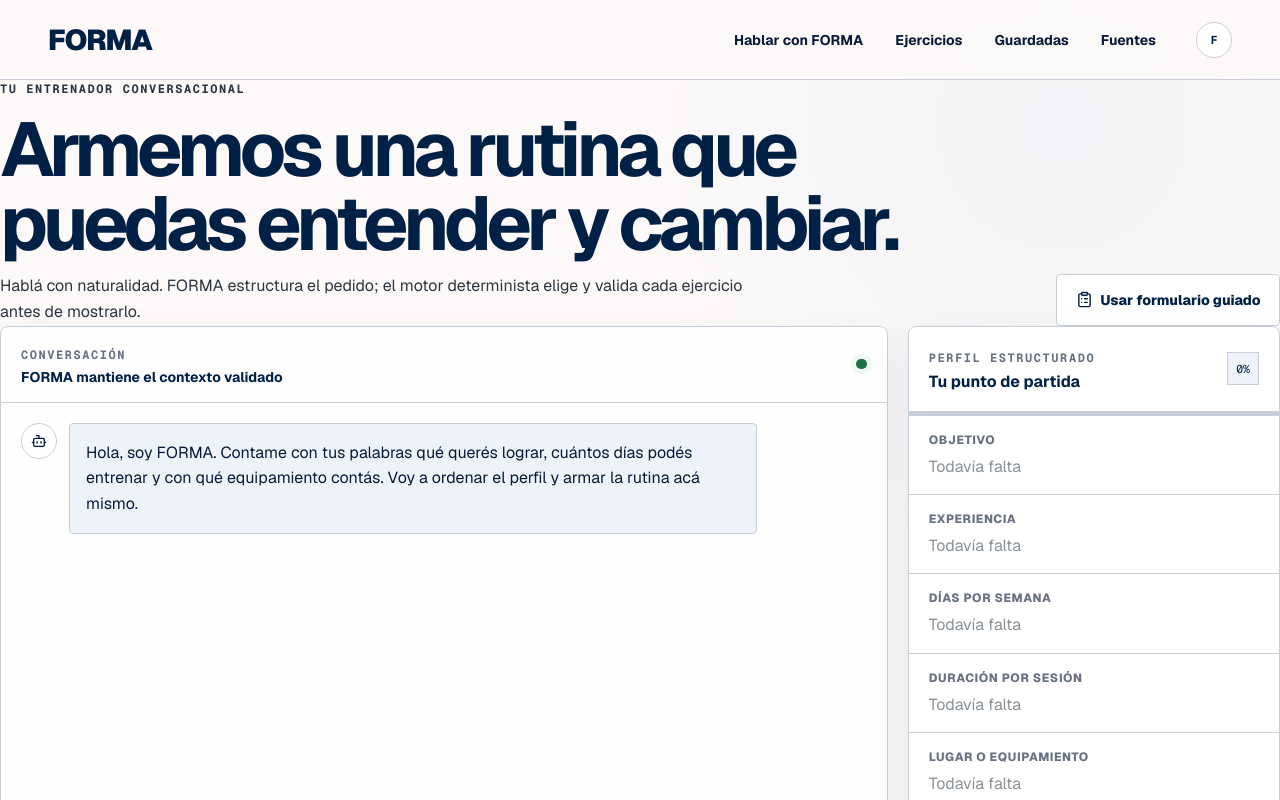
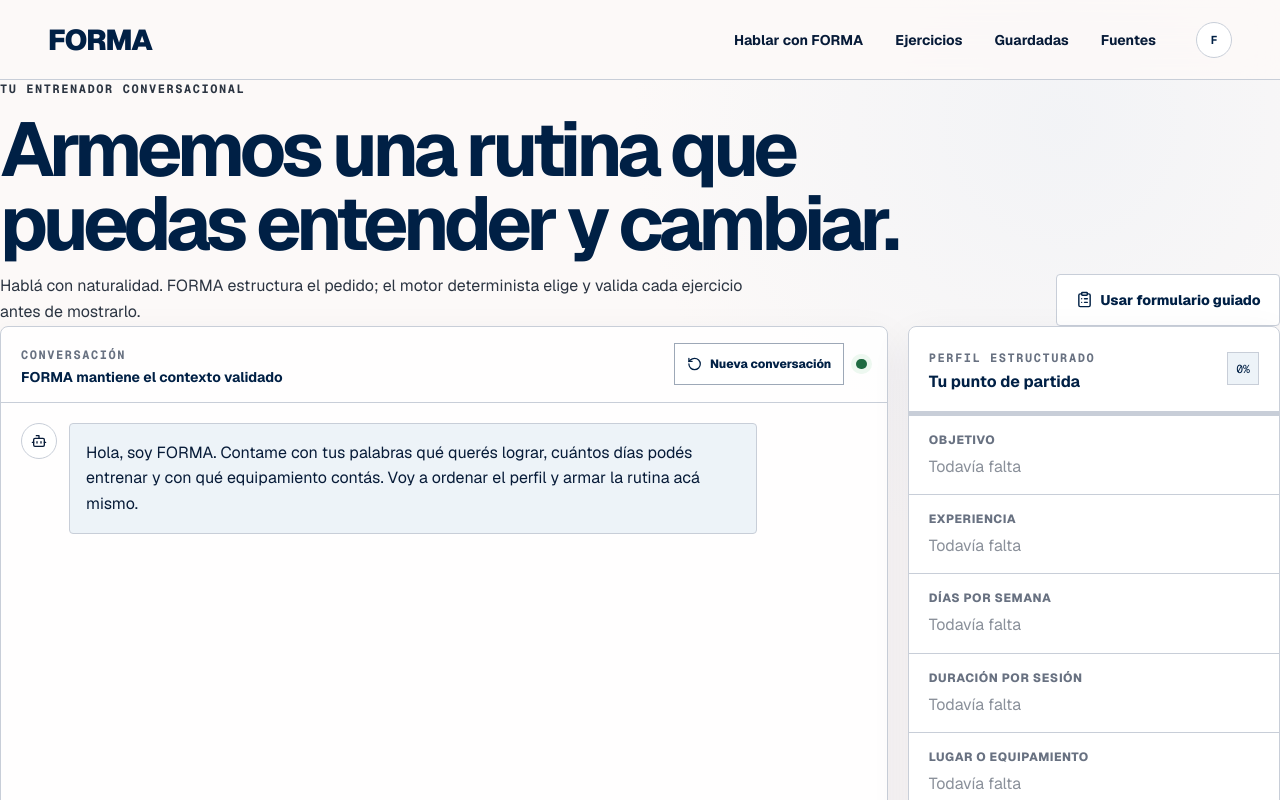
Before and after one commit to FrancoAvolio/FORMA, a Next.js app: page /crear/chat in a window 1280 px wide. Shown: the top 800 px of the page. Built offline with nearby package versions, Linux system fonts and the light colour scheme.

Commit message:
fix: add new conversation button functionality and enhance chat UI styling

```diff
--- a/src/components/chat/routine-chat.module.css
+++ b/src/components/chat/routine-chat.module.css
@@ -61,6 +61,39 @@
   margin-top: var(--space-1);
   color: var(--color-brand);
   font-size: var(--text-sm);
+}
+
+.chatTopActions {
+  display: flex;
+  align-items: center;
+  gap: var(--space-3);
+}
+
+.newConversation {
+  display: inline-flex;
+  min-height: 2.25rem;
+  align-items: center;
+  gap: var(--space-2);
+  border: 1px solid var(--color-line-strong);
+  background: var(--color-white);
+  padding: var(--space-2) var(--space-3);
+  color: var(--color-brand);
+  cursor: pointer;
+  font-size: var(--text-xs);
+  font-weight: 750;
+}
+
+.newConversation:hover {
+  border-color: var(--color-brand);
+}
+
+.newConversation:disabled {
+  cursor: not-allowed;
+  opacity: 0.55;
+}
+
+.newConversation svg {
+  width: 0.95rem;
 }
 
 .statusDot {
--- a/src/components/chat/routine-chat.tsx
+++ b/src/components/chat/routine-chat.tsx
@@ -80,7 +80,10 @@ import {
   type RoutineConversationStateUpdate,
   type RoutineRepository,
 } from "@/persistence";
-import { exerciseLabel, exerciseListLabel } from "@/presentation/exercise-labels";
+import {
+  exerciseLabel,
+  exerciseListLabel,
+} from "@/presentation/exercise-labels";
 
 import { ConversationRoutinePreview } from "./conversation-routine-preview";
 import styles from "./routine-chat.module.css";
@@ -119,7 +122,8 @@ function matchesSavedSnapshot(
   return (
     JSON.stringify(current.request) === JSON.stringify(saved.request) &&
     JSON.stringify(current.plan) === JSON.stringify(saved.plan) &&
-    JSON.stringify(current.safetyScreening) === JSON.stringify(saved.safetyScreening)
+    JSON.stringify(current.safetyScreening) ===
+      JSON.stringify(saved.safetyScreening)
   );
 }
 
@@ -241,10 +245,7 @@ function isAiErrorCode(value: unknown): value is AiErrorCode {
   );
 }
 
-function fallbackFromPayload(
-  payload: unknown,
-  status = 503,
-): AiFallbackState {
+function fallbackFromPayload(payload: unknown, status = 503): AiFallbackState {
   const envelope =
     payload && typeof payload === "object"
       ? (payload as Record<string, unknown>)
@@ -275,9 +276,13 @@ function fallbackFromPayload(
     canRetry:
       typeof error?.canRetry === "boolean"
         ? error.canRetry
-        : ["unavailable", "timeout", "invalid_output", "rate_limited", "provider_error"].includes(
-            code,
-          ),
+        : [
+            "unavailable",
+            "timeout",
+            "invalid_output",
+            "rate_limited",
+            "provider_error",
+          ].includes(code),
     ...(typeof error?.retryAfterSeconds === "number"
       ? { retryAfterSeconds: error.retryAfterSeconds }
       : {}),
@@ -346,10 +351,8 @@ function composeContext(options: {
   exerciseContext?: unknown;
   assumptions?: readonly string[];
 }): ValidatedAssistantResponseContext {
-  const allowedNextActions: ValidatedAssistantResponseContext["allowedNextActions"] = [
-    "open_guided_form",
-    "browse_exercises",
-  ];
+  const allowedNextActions: ValidatedAssistantResponseContext["allowedNextActions"] =
+    ["open_guided_form", "browse_exercises"];
   if (options.state.missingFields.length > 0) {
     allowedNextActions.unshift("ask_missing_information");
   }
@@ -480,12 +483,15 @@ export function RoutineChat({
   const [activity, setActivity] = useState("Entendiendo tu mensaje…");
   const [fallback, setFallback] = useState<AiFallbackState | null>(null);
   const [generationError, setGenerationError] = useState<string | null>(null);
-  const [diagnostics, setDiagnostics] = useState<ProviderDiagnostics | null>(null);
+  const [diagnostics, setDiagnostics] = useState<ProviderDiagnostics | null>(
+    null,
+  );
   const [activeDayId, setActiveDayId] = useState<string | null>(null);
   const [activeExercise, setActiveExercise] =
     useState<ConversationExerciseTarget | null>(null);
-  const [exerciseCard, setExerciseCard] =
-    useState<GroundedExerciseCard | null>(null);
+  const [exerciseCard, setExerciseCard] = useState<GroundedExerciseCard | null>(
+    null,
+  );
   const [saved, setSaved] = useState(false);
   const desktopProfile = useSyncExternalStore(
     subscribeDesktopProfile,
@@ -494,8 +500,7 @@ export function RoutineChat({
   );
   const [mobileProfileOpen, setMobileProfileOpen] = useState(false);
 
-  const commit = useCallback(
-    async (update: RoutineConversationStateUpdate) => {
+  const commit = useCallback(async (update: RoutineConversationStateUpdate) => {
     const repository = repositoryRef.current;
     if (!repository) {
       throw new Error("El almacenamiento local todavía no está listo.");
@@ -504,9 +509,7 @@ export function RoutineChat({
     conversationRef.current = next;
     setConversation(next);
     return next;
-    },
-    [],
-  );
+  }, []);
 
   useEffect(() => {
     let mounted = true;
@@ -541,7 +544,9 @@ export function RoutineChat({
       setConversation(state);
       setActiveDayId(state.currentRoutine?.plan.days[0]?.id ?? null);
       const savedRoutine = state.currentRoutine
-        ? routines.find((routine) => routine.id === state.currentRoutine?.plan.id)
+        ? routines.find(
+            (routine) => routine.id === state.currentRoutine?.plan.id,
+          )
         : null;
       setSaved(
         Boolean(
@@ -651,14 +656,16 @@ export function RoutineChat({
     ) => {
       setActivity("Entendiendo tu mensaje…");
       const interpreted = await postApi<
-        SuccessfulEnvelope & { turn: unknown; diagnostics?: ProviderDiagnostics }
+        SuccessfulEnvelope & {
+          turn: unknown;
+          diagnostics?: ProviderDiagnostics;
+        }
       >(
         "/api/ai/interpret",
         {
           message: text,
           currentDraft: baseState.requestDraft,
-          currentLimitationsConfirmation:
-            baseState.limitationsConfirmation,
+          currentLimitationsConfirmation: baseState.limitationsConfirmation,
           locale: "es-AR",
         },
         signal,
@@ -698,8 +705,8 @@ export function RoutineChat({
         result.limitationsConfirmation,
       );
       const screening = assistantSafety.generationAllowed
-        ? toCompleteSafetyScreening(result.screeningDraft, safetySignals) ??
-          baseState.safety.screening
+        ? (toCompleteSafetyScreening(result.screeningDraft, safetySignals) ??
+          baseState.safety.screening)
         : null;
       const safetyAssessment =
         completeRequest && screening
@@ -719,10 +726,7 @@ export function RoutineChat({
           screening,
           result: safetyAssessment,
         },
-        providerState: readyProviderState(
-          baseState,
-          interpreted.diagnostics,
-        ),
+        providerState: readyProviderState(baseState, interpreted.diagnostics),
         retryMetadata: null,
       });
       let currentRoutine = working.currentRoutine;
@@ -933,8 +937,7 @@ export function RoutineChat({
             },
             signal,
           );
-          exerciseResponseContext =
-            GroundedExerciseResponseContextSchema.parse(
+          exerciseResponseContext = GroundedExerciseResponseContextSchema.parse(
             exercisePayload.responseContext,
           );
           setExerciseCard(exercisePayload.context as GroundedExerciseCard);
@@ -1076,6 +1079,39 @@ export function RoutineChat({
     setSaved(true);
   }, []);
 
+  const startNewConversation = useCallback(async () => {
+    if (loading || !repositoryRef.current) return;
+
+    const confirmed = window.confirm(
+      "Se va a borrar la conversaciónn y la rutina activa. Las rutinas guardadas no se borrarán. Querés continuar?",
+    );
+    if (!confirmed) return;
+
+    requestAbortRef.current?.abort();
+    setInput("");
+    setFallback(null);
+    setGenerationError(null);
+    setDiagnostics(null);
+    setExerciseCard(null);
+    setActiveExercise(null);
+    setActiveDayId(null);
+    setSaved(false);
+
+    try {
+      await repositoryRef.current.clearRoutineConversationState();
+      const next = await repositoryRef.current.updateRoutineConversationState({
+        messages: [createMessage("assistant", INITIAL_MESSAGE)],
+      });
+      conversationRef.current = next;
+      setConversation(next);
+      window.setTimeout(() => composerRef.current?.focus(), 0);
+    } catch {
+      setGenerationError(
+        "No pudimos iniciar una conversaciÃ³n nueva. Conservamos el estado actual.",
+      );
+    }
+  }, [loading]);
+
   const explainExercise = useCallback(
     (target: ConversationExerciseTarget) => {
       const exercise = catalog.find(
@@ -1159,7 +1195,17 @@ export function RoutineChat({
               </span>
               <strong>FORMA mantiene el contexto validado</strong>
             </div>
+            <div className={styles.chatTopActions}>
+              <button
+                type="button"
+                className={styles.newConversation}
+                onClick={() => void startNewConversation()}
+                disabled={loading}
+              >
+                <RotateCcw aria-hidden="true" /> Nueva conversación
+              </button>
               <span className={styles.statusDot} aria-hidden="true" />
+            </div>
           </div>
 
           <div
@@ -1255,7 +1301,8 @@ export function RoutineChat({
                       {exerciseCard.alternatives.map((alternative) => (
                         <li key={alternative.id}>
                           <Link href={`/ejercicios/${alternative.id}`}>
-                            {alternative.displayNameEs ?? alternative.displayName}
+                            {alternative.displayNameEs ??
+                              alternative.displayName}
                           </Link>
                         </li>
                       ))}
@@ -1264,7 +1311,9 @@ export function RoutineChat({
                 ) : null}
                 <small>
                   Fuente: catálogo local · commit{" "}
-                  <code>{exerciseCard.grounding.datasetCommit.slice(0, 12)}</code>
+                  <code>
+                    {exerciseCard.grounding.datasetCommit.slice(0, 12)}
+                  </code>
                 </small>
               </div>
             </article>
@@ -1279,12 +1328,11 @@ export function RoutineChat({
                 <div>
                   {fallback.canRetry && conversation.retryMetadata ? (
                     <button type="button" onClick={retry}>
-                      <RotateCcw aria-hidden="true" /> Reintentar el último turno
+                      <RotateCcw aria-hidden="true" /> Reintentar el último
+                      turno
                     </button>
                   ) : null}
-                  <Link href="/crear/manual">
-                    Continuar con el formulario
-                  </Link>
+                  <Link href="/crear/manual">Continuar con el formulario</Link>
                 </div>
               </div>
             </div>
@@ -1297,7 +1345,10 @@ export function RoutineChat({
           ) : null}
 
           {showSuggestions ? (
-            <div className={styles.suggestions} aria-label="Ideas para responder">
+            <div
+              className={styles.suggestions}
+              aria-label="Ideas para responder"
+            >
               {SUGGESTIONS.map((suggestion) => (
                 <button
                   type="button"
@@ -1521,9 +1572,10 @@ export function RoutineChat({
       <footer className={styles.trustNote}>
         <ShieldCheck aria-hidden="true" />
         <p>
-          La IA interpreta y redacta; nunca elige ejercicios ni aprueba seguridad.
-          El catálogo local, las reglas y el validador siguen siendo la fuente de
-          verdad. <Link href="/ejercicios">Explorar ejercicios</Link>
+          La IA interpreta y redacta; nunca elige ejercicios ni aprueba
+          seguridad. El catálogo local, las reglas y el validador siguen siendo
+          la fuente de verdad.{" "}
+          <Link href="/ejercicios">Explorar ejercicios</Link>
           <ExternalLink aria-hidden="true" />
         </p>
       </footer>
```
Also changed, not shown: 2 other files (tests, documents, lock files or other folders). Lines whose indentation alone changed are shown as unchanged.
